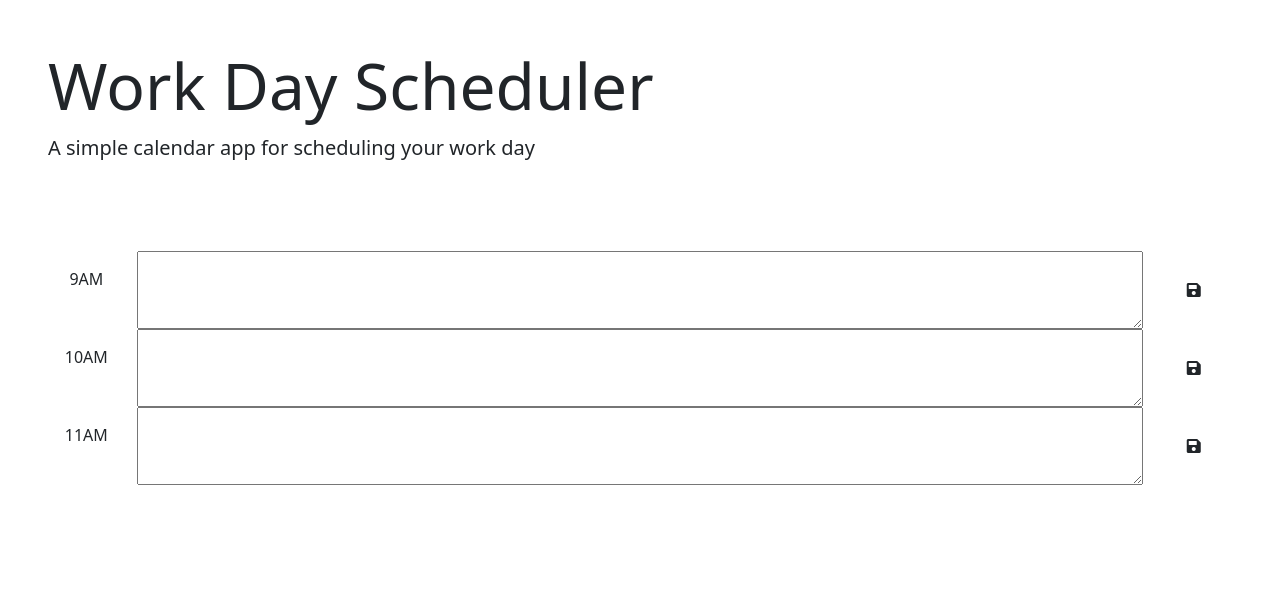
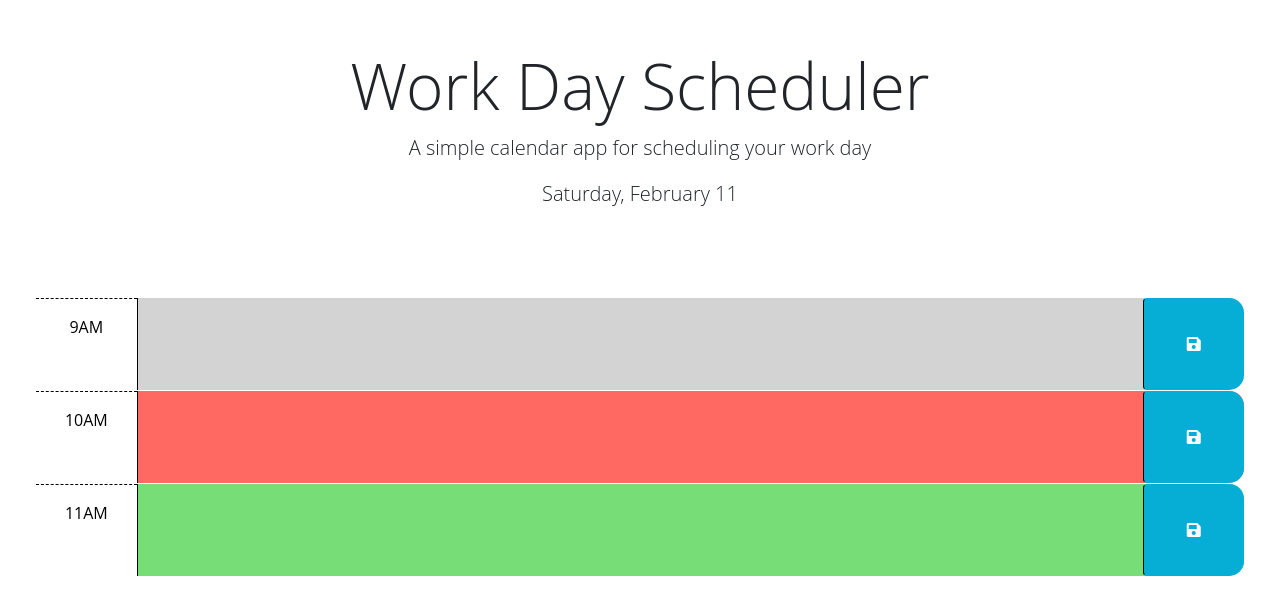
Before and after one commit to jmcavaddy/work-day-scheduler, a plain HTML site: page index.html in a window 1280 px wide. Drawn offline with nearby package versions, Linux system fonts and the light colour scheme.

Commit message:
Added current date under title

```diff
--- a/assets/css/styles.css
+++ b/assets/css/styles.css
@@ -1,3 +1,7 @@
+header {
+  text-align: center;
+}
+
 body {
     font-family: 'Open Sans', sans-serif;
     font-size: 16px;
--- a/assets/js/script.js
+++ b/assets/js/script.js
@@ -20,4 +20,7 @@ $(function () {
     // attribute of each time-block be used to do this?
     //
     // TODO: Add code to display the current date in the header of the page.
+    var currentDay = $("#currentDay");
+    currentDay.text(dayjs().format("dddd, MMMM D"));
+
   });
--- a/index.html
+++ b/index.html
@@ -20,7 +20,7 @@
       href="https://fonts.googleapis.com/css2?family=Fira+Sans:wght@400;700&display=swap"
       rel="stylesheet"
     />
-    <link rel="stylesheet" href="style.css" />
+    <link rel="stylesheet" href="./assets/css/styles.css" />
     <title>Work Day Scheduler</title>
   </head>
 
@@ -74,6 +74,6 @@
     integrity="sha256-iu/zLUB+QgISXBLCW/mcDi/rnf4m4uEDO0wauy76x7U="
     crossorigin="anonymous"></script>
 
-    <script src="script.js"></script>
+    <script src="./assets/js/script.js"></script>
   </body>
 </html>
```
